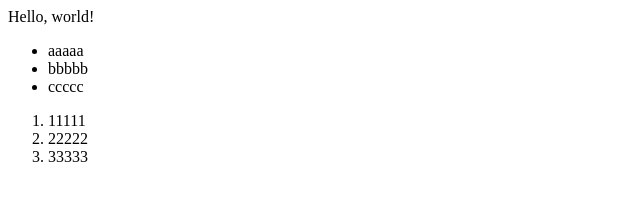
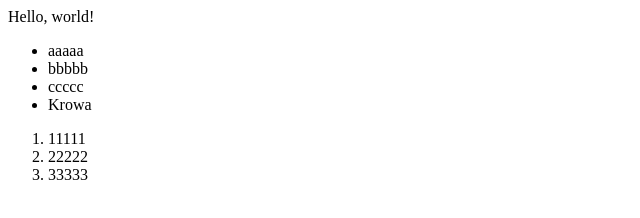
Before and after one commit to Parapet1288/lecture0, a plain HTML site: page hello.html in a window 1280 px wide. Shown: the whole page, without its empty margins (0-640 px from the left). Drawn offline with Linux system fonts and the light colour scheme.

Commit message:
Przyszla krowa

```diff
--- a/hello.html
+++ b/hello.html
@@ -10,6 +10,7 @@
             <li>aaaaa</li>
             <li>bbbbb</li>
             <li>ccccc</li>
+            <li>Krowa</li>
         </ul>
         <ol>
             <li>11111</li>
```
